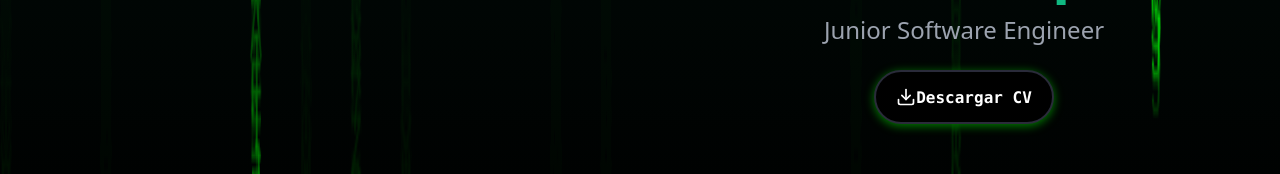
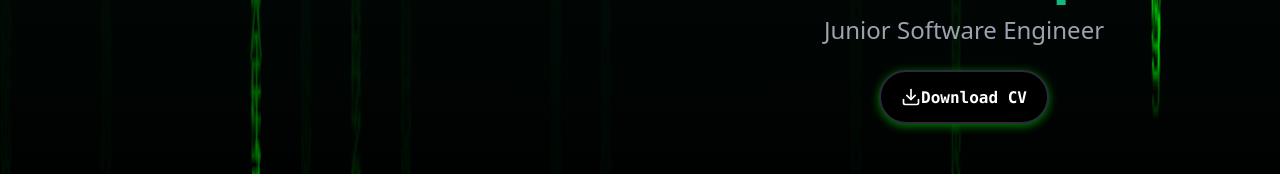
Before and after one commit to MAngelo22/Portfolio-MANL-green, a React (Vite) app: page / in a window 1280 px wide. Shown: the part 543-717 px from the top of the page. Built offline with nearby package versions, Linux system fonts and the light colour scheme.

Commit message:
Update Hero.tsx

```diff
--- a/src/components/Hero.tsx
+++ b/src/components/Hero.tsx
@@ -50,7 +50,7 @@ export default function Home() {
                         aria-label="Abrir enlace del CV"
                     >
                         <Download size={20} />
-                        Descargar CV
+                        Download CV
                     </button>
                 </div>
             </div>
```
